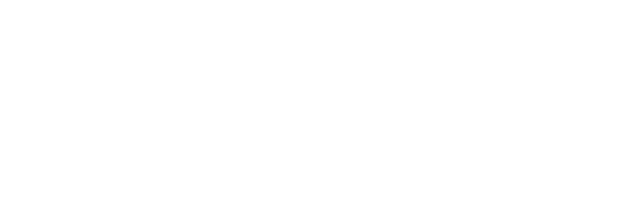
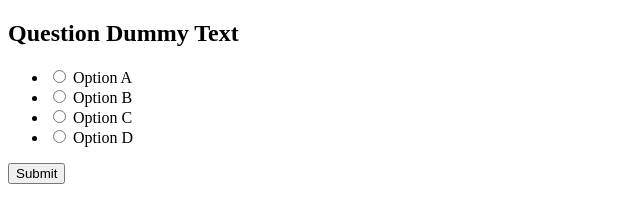
Before and after one commit to acciojob/quiz-NIHAR-1996, a website: page main.html in a window 1280 px wide. Shown: the whole page, without its empty margins (0-640 px from the left). Drawn offline with Linux system fonts and the light colour scheme.

Commit message:
created a submission

```diff
--- a/main.html
+++ b/main.html
@@ -7,6 +7,32 @@
 </head>
 
 <body>
+
+    <div class="quiz-container" id="quiz">
+      <div class="quiz-header">
+        <h2 id="question">Question Dummy Text</h2>
+        <ul>
+          <li>
+            <input type="radio" name="answer" id="a" class="answer">
+            <label for="a" id="a_text">Option A</label>
+          </li>
+          <li>
+            <input type="radio" name="answer" id="b" class="answer">
+            <label for="b" id="b_text">Option B</label>
+          </li>
+          <li>
+            <input type="radio" name="answer" id="c" class="answer">
+            <label for="c" id="c_text">Option C</label>
+          </li>
+          <li>
+            <input type="radio" name="answer" id="d" class="answer">
+            <label for="d" id="d_text">Option D</label>
+          </li>
+        </ul>
+      </div>
+
+      <button id="submit">Submit</button>
+    </div>
 	<!-- the entire body must be written by student -->
     <script type="text/javascript" src="./script.js">
 </script>
```
